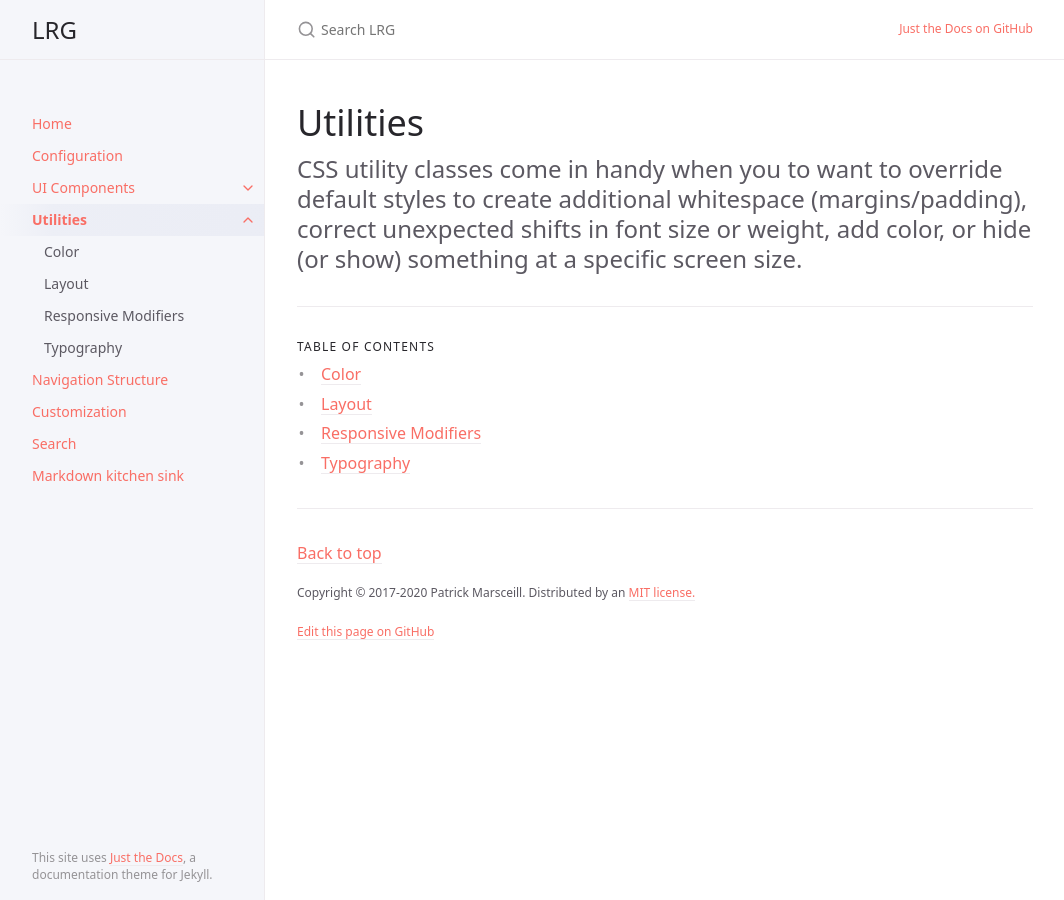
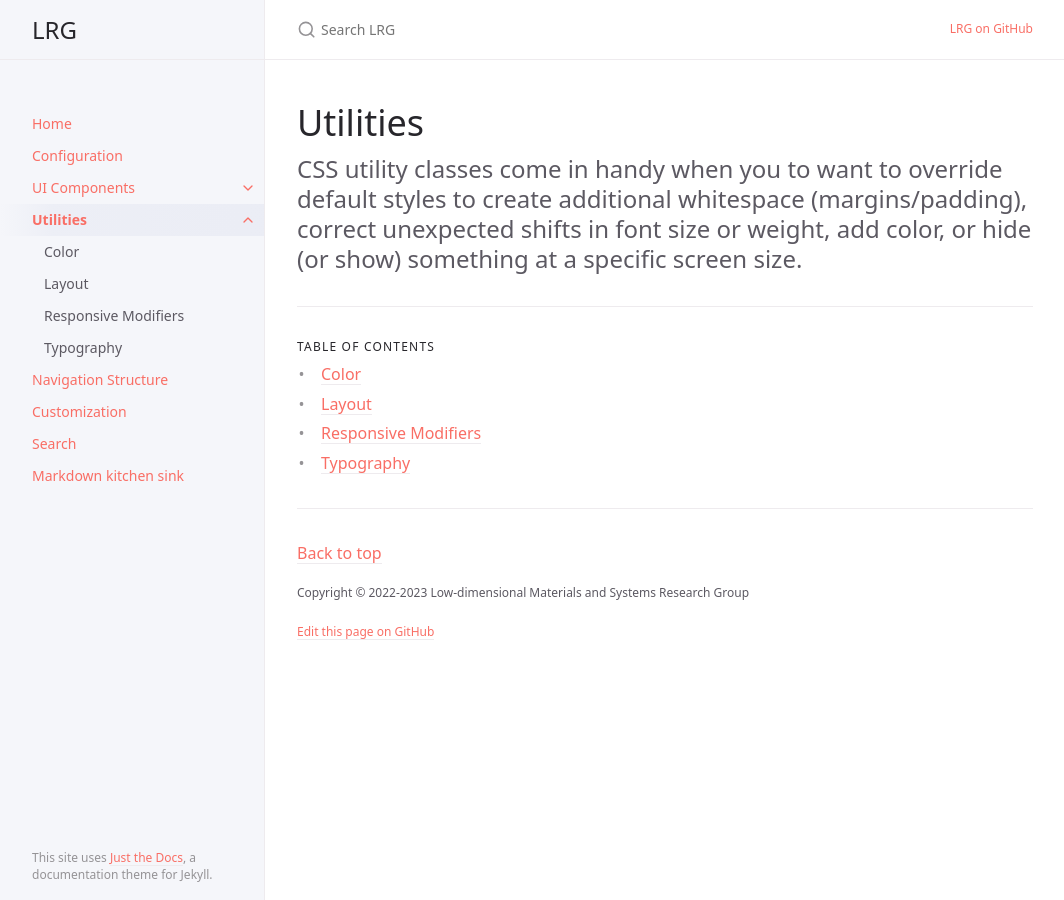
Before and after one commit to lrgresearch/2022, a Jekyll site: the page built from docs/utilities/utilities.md, in a window 1280 px wide. Shown: the whole page, without its empty margins (107-1171 px from the left). Built offline with Jekyll 4.4.1, drawn with Linux system fonts in a browser that asks for light colours.

Commit message:
Update _config.yml

```diff
--- a/_config.yml
+++ b/_config.yml
@@ -30,7 +30,7 @@ exclude: ["node_modules/", "*.gemspec", "*.gem", "Gemfile", "Gemfile.lock", "pac
 # include: ["docs/tests/"]
 
 # Set a path/url to a logo that will be displayed instead of the title
-#logo: "/assets/images/just-the-docs.png"
+#logo: "/assets/images/logo.png"
 
 # Enable or disable the site search
 # Supports true (default) or false
@@ -64,8 +64,8 @@ heading_anchors: true
 
 # Aux links for the upper right navigation
 aux_links:
-  "Just the Docs on GitHub":
-    - "//github.com/just-the-docs/just-the-docs"
+  "LRG on GitHub":
+    - "//github.com/lrgresearch"
 
 # Makes Aux links open in a new tab. Default is false
 aux_links_new_tab: false
@@ -81,7 +81,7 @@ nav_sort: case_sensitive # Capital letters sorted before lowercase
 back_to_top: true
 back_to_top_text: "Back to top"
 
-footer_content: "Copyright &copy; 2017-2020 Patrick Marsceill. Distributed by an <a href=\"https://github.com/just-the-docs/just-the-docs/tree/main/LICENSE.txt\">MIT license.</a>"
+footer_content: "Copyright &copy; 2022-2023 Low-dimensional Materials and Systems Research Group"
 
 # Footer last edited timestamp
 last_edit_timestamp: true # show or hide edit time - page must have `last_modified_date` defined in the frontmatter
@@ -92,7 +92,7 @@ last_edit_time_format: "%b %e %Y at %I:%M %p" # uses ruby's time format: https:/
 # Footer "Edit this page on GitHub" link text
 gh_edit_link: true # show or hide edit this page link
 gh_edit_link_text: "Edit this page on GitHub"
-gh_edit_repository: "https://github.com/just-the-docs/just-the-docs" # the github URL for your repo
+gh_edit_repository: "https://github.com/lrgresearch/2023" # the github URL for your repo
 gh_edit_branch: "main" # the branch that your docs is served from
 # gh_edit_source: docs # the source that your files originate from
 gh_edit_view_mode: "tree" # "tree" or "edit" if you want the user to jump into the editor immediately
```
